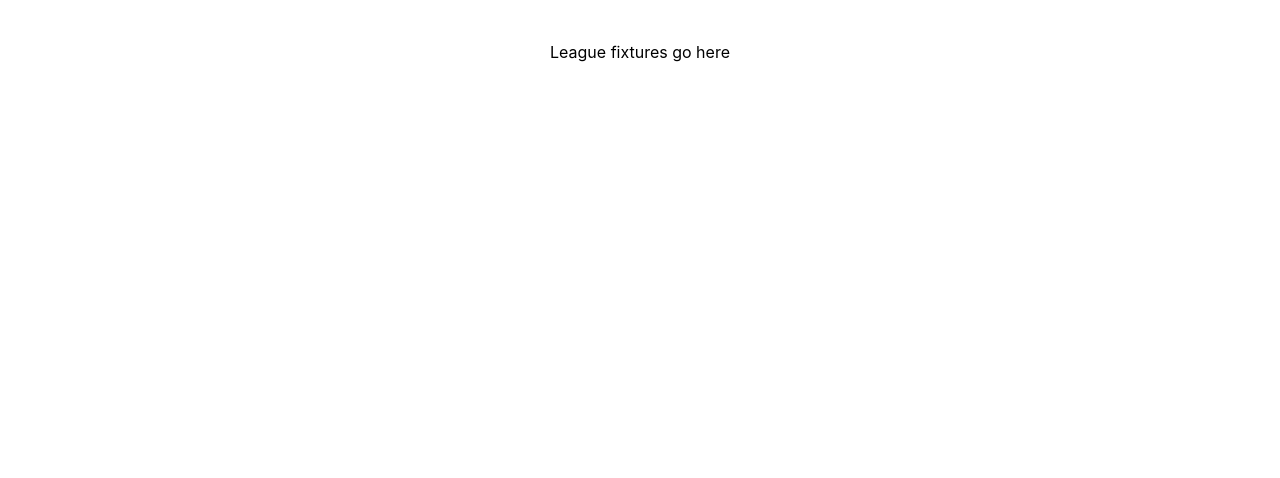
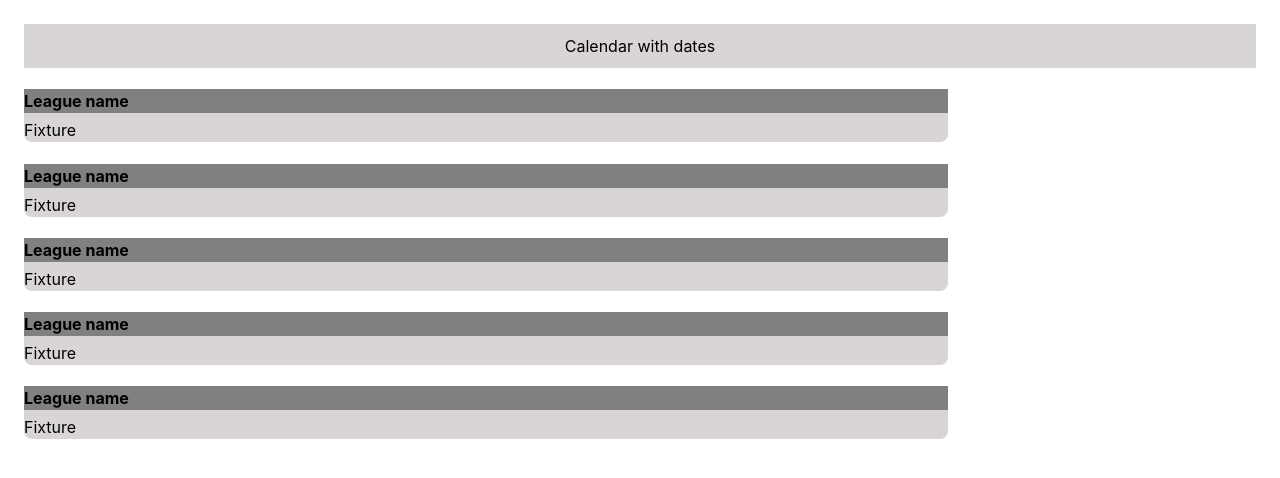
Before and after one commit to axelberk/Livescore, a React (Vite) app: page / in a window 1280 px wide. Shown: the top 478 px of the page. Built offline with nearby package versions, Linux system fonts and the light colour scheme.

Commit message:
building rough outline

```diff
--- a/src/App.css
+++ b/src/App.css
@@ -1,6 +1,6 @@
 #root {
-  max-width: 1280px;
+  /* max-width: 85%; */
   margin: 0 auto;
-  padding: 2rem;
+  padding: 1rem;
   text-align: center;
 }
--- a/src/App.jsx
+++ b/src/App.jsx
@@ -1,11 +1,18 @@
 import { useState } from 'react'
 import './App.css'
 import Leagues from './Leagues/Leagues'
+import Calendar from './Calendar/Calendar'
 
 function App() {
   return (
-    <Leagues></Leagues>
-
+    <div className='App'>
+      <Calendar></Calendar>
+      <Leagues></Leagues>
+      <Leagues></Leagues>
+      <Leagues></Leagues>
+      <Leagues></Leagues>
+      <Leagues></Leagues>
+    </div>
   )
 }
 
--- /dev/null
+++ b/src/Calendar/Calendar.css
@@ -0,0 +1,4 @@
+.Calendar {
+    padding: 10px;
+    background-color: rgb(218, 213, 213);
+}
--- /dev/null
+++ b/src/Calendar/Calendar.jsx
@@ -0,0 +1,9 @@
+import "./Calendar.css"
+
+const Calendar = () => {
+    return (
+        <div className="Calendar">Calendar with dates</div>
+    )
+}
+
+export default Calendar
--- a/src/Leagues/Leagues.css
+++ b/src/Leagues/Leagues.css
@@ -0,0 +1,19 @@
+.league {
+    background-color: rgb(218, 213, 213);
+    width: 75%;
+    height: auto;
+    border-radius: 8px;
+}
+
+.league-name-box {
+    background-color: gray;
+}
+
+.league-name {
+    margin-bottom: 5px;
+    text-align: left;
+}
+
+.fixture {
+    text-align: left;
+}
--- a/src/Leagues/Leagues.jsx
+++ b/src/Leagues/Leagues.jsx
@@ -2,7 +2,14 @@ import "./Leagues.css"
 
 const Leagues = () => {
     return (
-        <div className="league">League fixtures go here</div>
+        <div className="league">
+            <div className="league-name-box">
+            <h4 className="league-name">League name</h4>
+            </div>
+            <div className="fixture-list">
+                <div className="fixture">Fixture</div>
+            </div>
+        </div>
     )
 }
 
```
